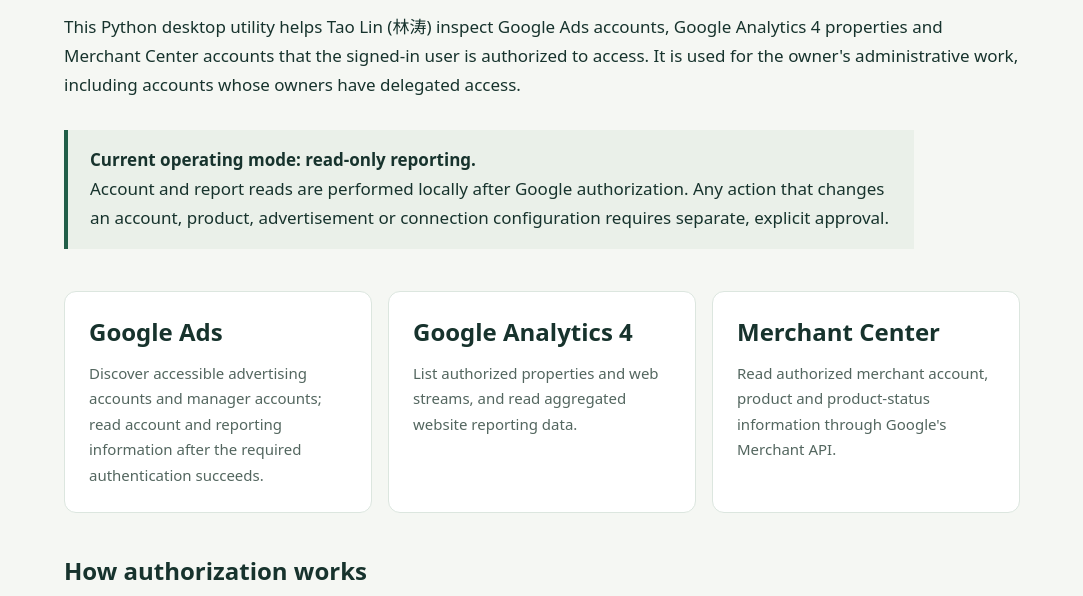
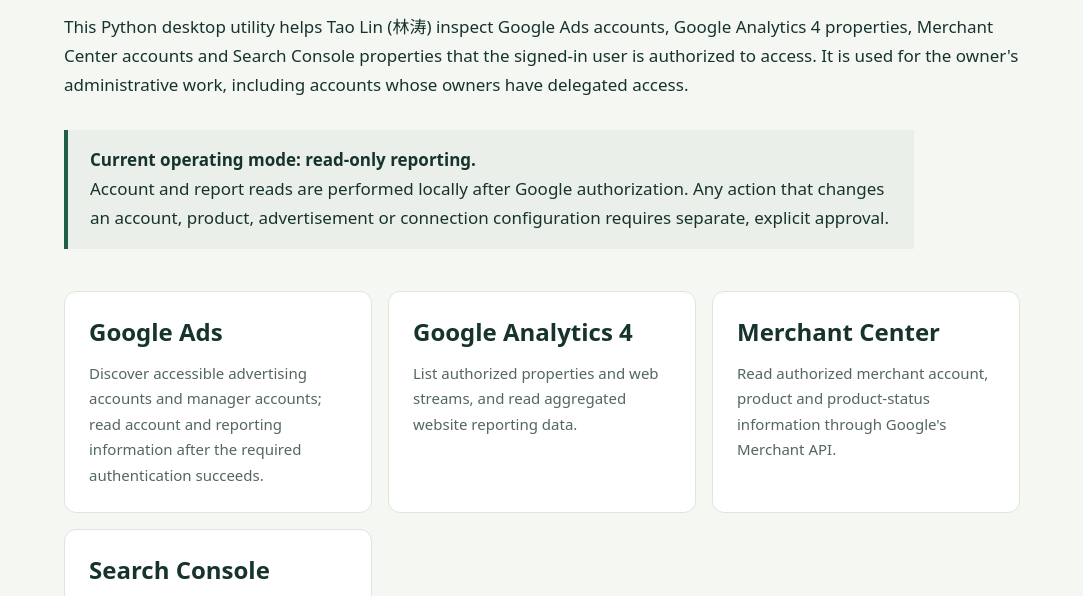
Before and after one commit to Tommasoit/google-api-manager, a plain HTML site: page index.html in a window 1280 px wide. Shown: the part 319-915 px from the top of the page, without its empty margins (98-1181 px from the left). Drawn offline with Linux system fonts and the light colour scheme.

Commit message:
Document existing read-only Search Console access

```diff
--- a/index.html
+++ b/index.html
@@ -1,12 +1,12 @@
 <!doctype html>
-<html lang="en"><head><meta charset="utf-8"><meta name="viewport" content="width=device-width, initial-scale=1"><title>Tao Lin Business Reports — Private desktop utility</title><meta name="description" content="An owner-operated desktop utility for authorized Google Ads, Google Analytics 4 and Merchant Center reporting. Purpose, permissions and privacy information."><link rel="stylesheet" href="style.css"></head><body>
+<html lang="en"><head><meta charset="utf-8"><meta name="viewport" content="width=device-width, initial-scale=1"><title>Tao Lin Business Reports — Private desktop utility</title><meta name="description" content="An owner-operated desktop utility for authorized Google Ads, Google Analytics 4, Merchant Center and Search Console reporting. Purpose, permissions and privacy information."><link rel="stylesheet" href="style.css"></head><body>
 <a class="skip" href="#main">Skip to content</a>
 <header><a class="brand" href="./">TAO LIN · DESKTOP TOOLS</a><nav aria-label="Main navigation"><a href="./" aria-current="page">Overview</a><a href="privacy.html">Privacy</a><a href="terms.html">Terms</a></nav></header>
-<main id="main"><p class="eyebrow">Private, owner-operated utility</p><h1>Tao Lin Business Reports</h1><p class="lead">Read and review authorized Google business account data from the owner's computer.</p><p>This Python desktop utility helps Tao Lin (林涛) inspect Google Ads accounts, Google Analytics 4 properties and Merchant Center accounts that the signed-in user is authorized to access. It is used for the owner's administrative work, including accounts whose owners have delegated access.</p>
+<main id="main"><p class="eyebrow">Private, owner-operated utility</p><h1>Tao Lin Business Reports</h1><p class="lead">Read and review authorized Google business account data from the owner's computer.</p><p>This Python desktop utility helps Tao Lin (林涛) inspect Google Ads accounts, Google Analytics 4 properties, Merchant Center accounts and Search Console properties that the signed-in user is authorized to access. It is used for the owner's administrative work, including accounts whose owners have delegated access.</p>
 <div class="notice"><strong>Current operating mode: read-only reporting.</strong><br>Account and report reads are performed locally after Google authorization. Any action that changes an account, product, advertisement or connection configuration requires separate, explicit approval.</div>
-<section class="cards" aria-label="Connected services"><article class="card"><h2>Google Ads</h2><p>Discover accessible advertising accounts and manager accounts; read account and reporting information after the required authentication succeeds.</p></article><article class="card"><h2>Google Analytics 4</h2><p>List authorized properties and web streams, and read aggregated website reporting data.</p></article><article class="card"><h2>Merchant Center</h2><p>Read authorized merchant account, product and product-status information through Google's Merchant API.</p></article></section>
+<section class="cards" aria-label="Connected services"><article class="card"><h2>Google Ads</h2><p>Discover accessible advertising accounts and manager accounts; read account and reporting information after the required authentication succeeds.</p></article><article class="card"><h2>Google Analytics 4</h2><p>List authorized properties and web streams, and read aggregated website reporting data.</p></article><article class="card"><h2>Merchant Center</h2><p>Read authorized merchant account, product and product-status information through Google's Merchant API.</p></article><article class="card"><h2>Search Console</h2><p>Read authorized website properties and aggregate search performance for reporting and diagnostics.</p></article></section>
 <section><h2>How authorization works</h2><ol><li>The owner starts the desktop utility on their computer.</li><li>Google's official authorization page opens in the owner's browser. The user chooses the account and reviews the requested access.</li><li>Google returns authorization to a temporary loopback callback on that same computer. The utility stores credentials with Windows user-level encryption.</li><li>The utility sends requests directly to Google APIs and saves reports locally for the owner's review.</li></ol><p>This documentation website does not run the utility, collect Google credentials or provide a public sign-in service.</p></section>
-<section><h2>Permissions and actual use</h2><div class="table-wrap"><table><thead><tr><th scope="col">Google permission</th><th scope="col">Purpose in this utility</th></tr></thead><tbody><tr><td><code>adwords</code></td><td>Read accessible Google Ads accounts and reports. Google's scope also permits management operations; the current reporting workflow does not use those write operations.</td></tr><tr><td><code>analytics.readonly</code></td><td>Read authorized Analytics accounts, properties, web streams and aggregated reports.</td></tr><tr><td><code>content</code></td><td>Access authorized Merchant Center data. Google's scope includes management access; routine use is restricted to reads. Connection registration or other changes are handled only with explicit approval.</td></tr></tbody></table></div></section>
+<section><h2>Permissions and actual use</h2><div class="table-wrap"><table><thead><tr><th scope="col">Google permission</th><th scope="col">Purpose in this utility</th></tr></thead><tbody><tr><td><code>adwords</code></td><td>Read accessible Google Ads accounts and reports. Google's scope also permits management operations; the current reporting workflow does not use those write operations.</td></tr><tr><td><code>analytics.readonly</code></td><td>Read authorized Analytics accounts, properties, web streams and aggregated reports.</td></tr><tr><td><code>content</code></td><td>Access authorized Merchant Center data. Google's scope includes management access; routine use is restricted to reads. Connection registration or other changes are handled only with explicit approval.</td></tr><tr><td><code>webmasters.readonly</code></td><td>Read authorized Search Console properties and aggregate Google Search performance data.</td></tr></tbody></table></div></section>
 <section><h2>Data handling and control</h2><p>OAuth credentials stay in the owner's encrypted local credential store. Selected report outputs may be processed through OpenAI's Codex when the owner requests assistance. The <a href="privacy.html">privacy notice</a> explains this processing, local retention, hosting and how to withdraw access.</p><p>Operator and support: <strong>Tao Lin (林涛)</strong><br><a href="mailto:luigi0411@gmail.com">luigi0411@gmail.com</a></p></section>
 </main><footer><p>Independent private utility operated by Tao Lin. Google service names identify the APIs used.</p><div class="footer-links"><a href="privacy.html">Privacy notice</a><a href="terms.html">Terms of use</a><span>Updated 2 November 2026</span></div></footer>
 </body></html>
```
Also changed, not shown: privacy.html (+1 -1 lines).
